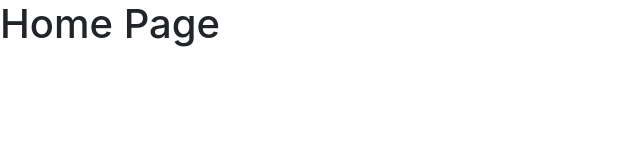
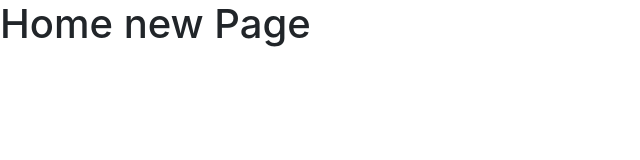
Before and after one commit to EmpAmir/feb-22, a plain HTML site: page index.html in a window 1280 px wide. Shown: the whole page, without its empty margins (0-640 px from the left). Drawn offline with nearby package versions, Linux system fonts and the light colour scheme.

Commit message:
index file

```diff
--- a/index.html
+++ b/index.html
@@ -18,7 +18,7 @@
     />
   </head>
   <body>
-    <h1>Home Page</h1>
+    <h1>Home new Page</h1>
 
     <!-- Optional JavaScript -->
     <!-- jQuery first, then Popper.js, then Bootstrap JS -->
```
